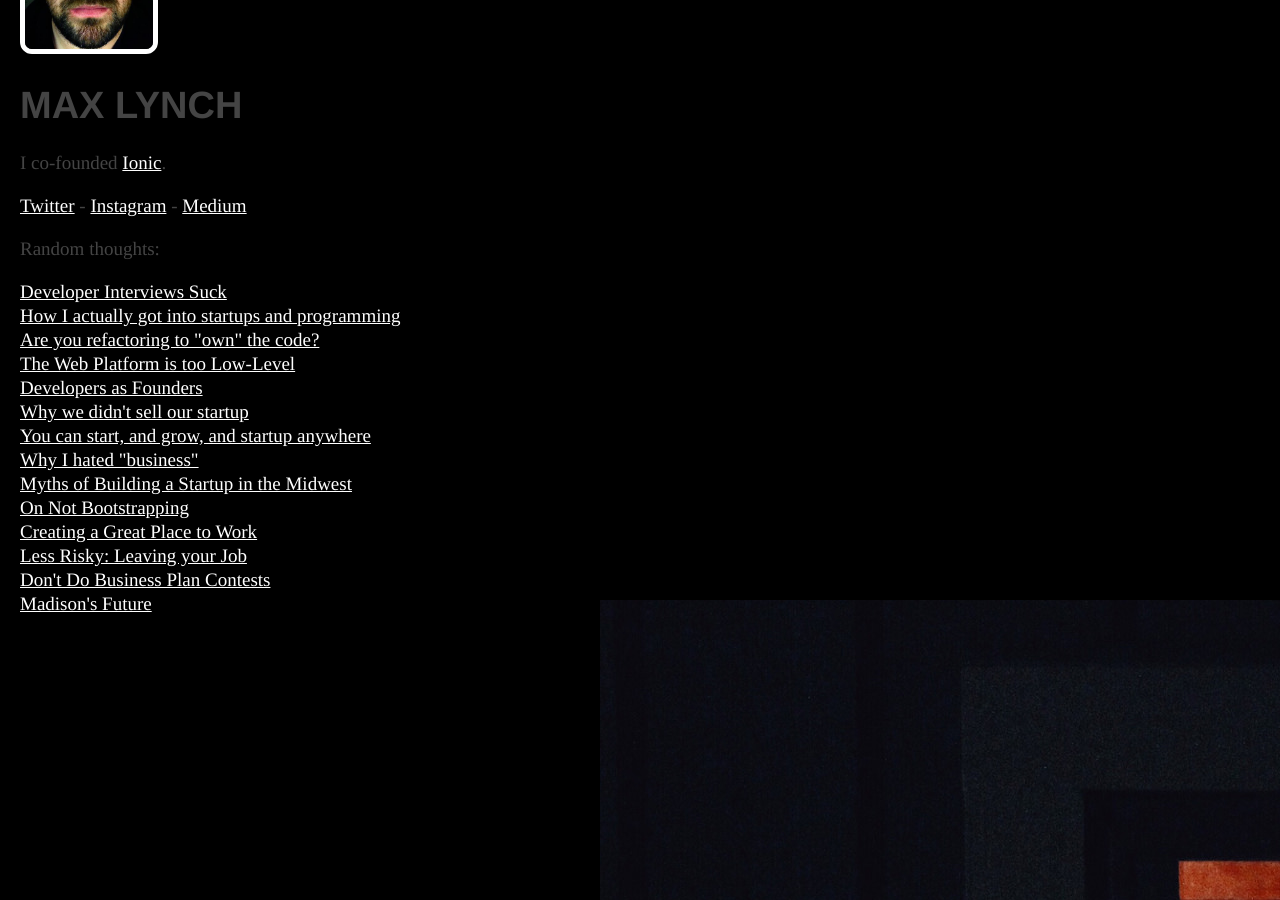
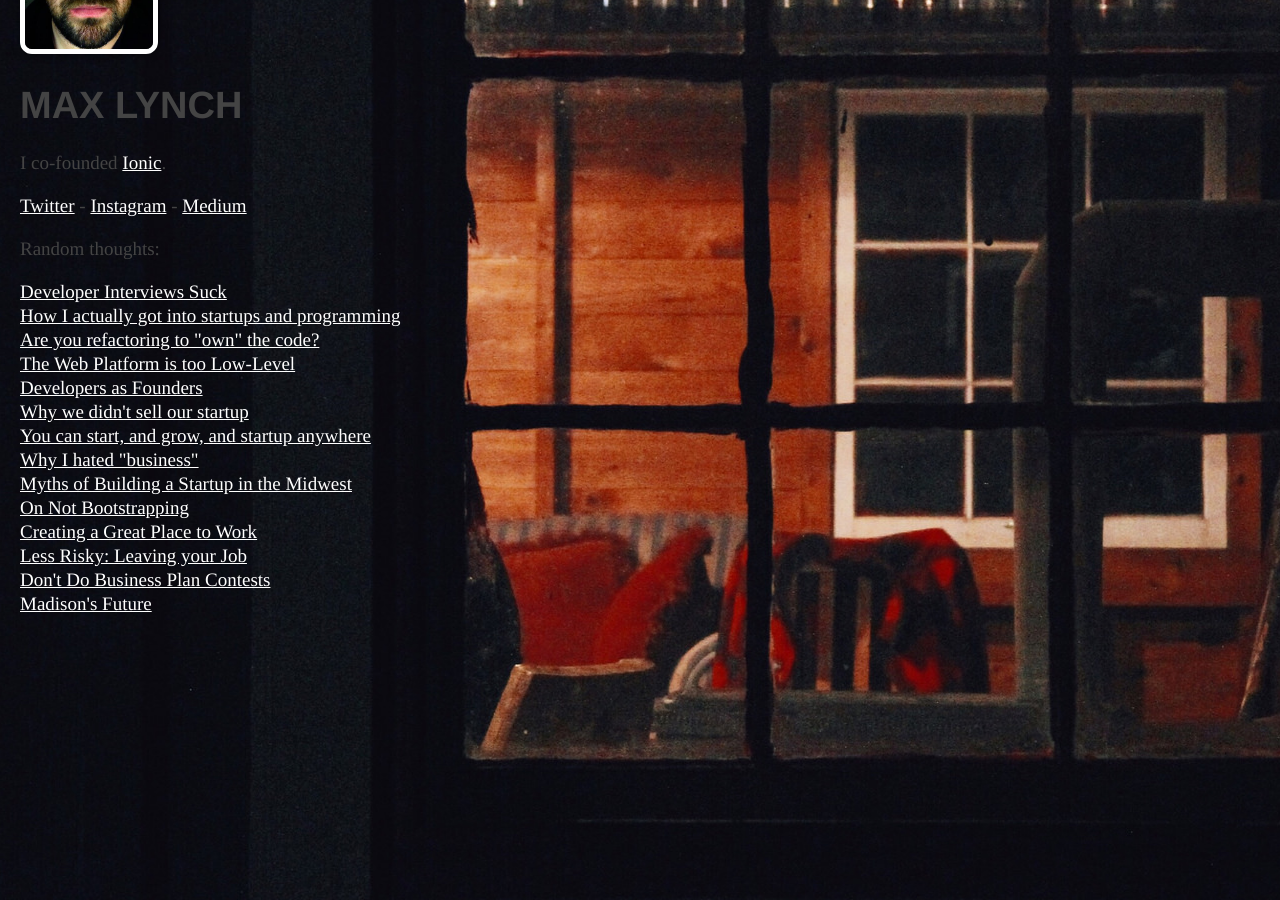
Before and after one commit to mlynch/mlynch.github.com, a Jekyll site: the page built from index.md, in a window 1280 px wide. Built offline with Jekyll 4.4.1, drawn with Linux system fonts in a browser that asks for light colours; Markdown is read by kramdown in place of the engine named in the settings; comment, search, counter and statistics services are not loaded.

Commit message:
Update clean.css

```diff
--- a/css/clean.css
+++ b/css/clean.css
@@ -18,7 +18,7 @@ margin: 0;
 
 body {
 	 background: url('/images/24296251963_71b008e856_k.jpg') no-repeat #000;
-	 background-position: 600px 600px;
+	 background-position: 15% 50%;
 
 }
 a {
```
